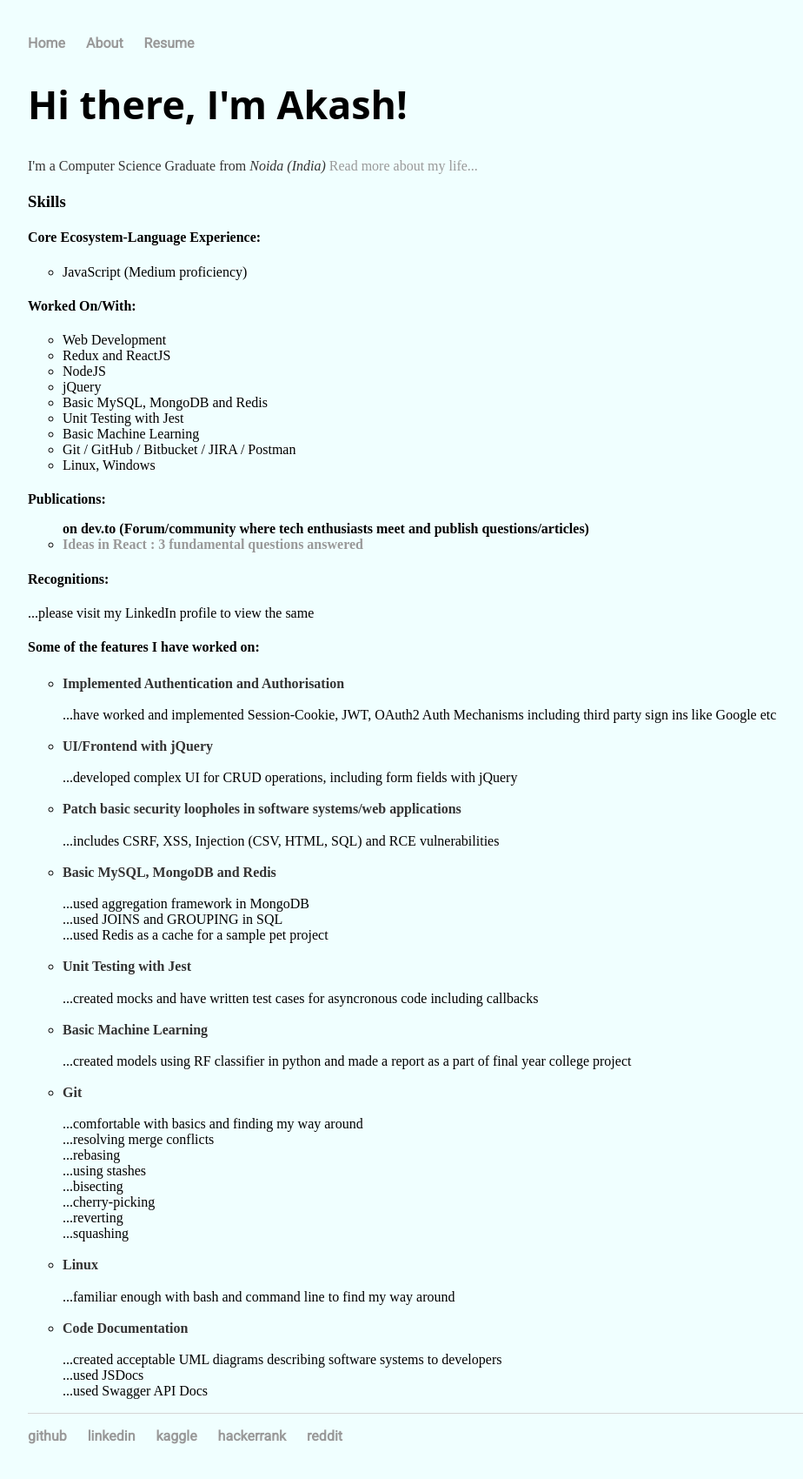
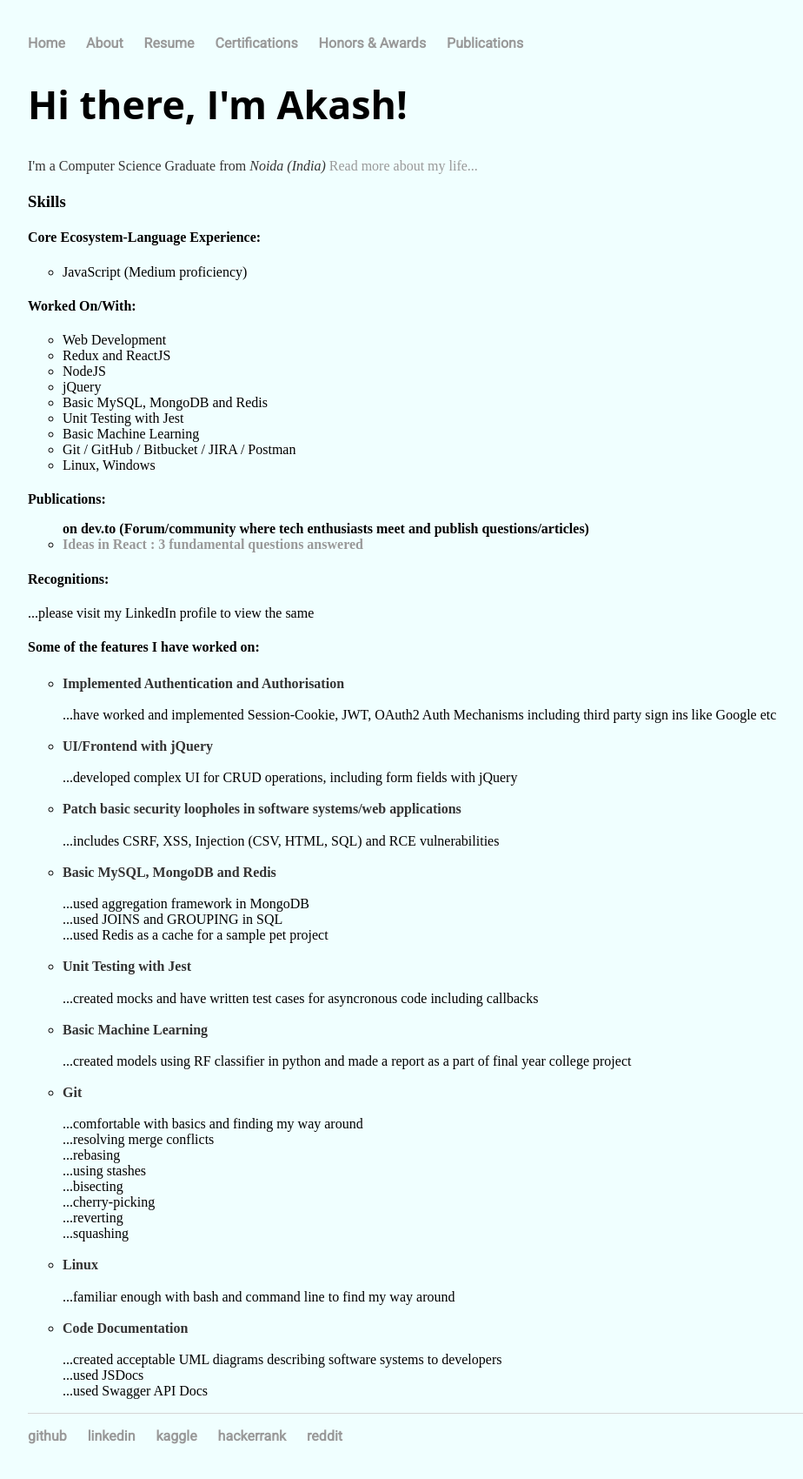
Before and after one commit to thisis-akash/thisis-akash.github.io, a Jekyll site: the page built from index.html, in a window 1280 px wide. Shown: the whole page at 87% size, without its empty margins (160-1084 px from the left). Built offline with Jekyll 4.4.1, drawn with Linux system fonts in a browser that asks for light colours.

Commit message:
added new links to top nav

```diff
--- a/_layouts/default.html
+++ b/_layouts/default.html
@@ -25,6 +25,9 @@
 	        		<li><a href="/">Home</a></li>
 					<li><a href="/about">About</a></li>
 					<li><a href="https://www.linkedin.com/in/akashaggarwal13/">Resume</a></li>
+					<li><a href="https://www.linkedin.com/in/akashaggarwal13/details/certifications/">Certifications</a></li>
+					<li><a href="https://www.linkedin.com/in/akashaggarwal13/details/honors/">Honors & Awards</a></li>
+					<li><a href="https://www.linkedin.com/in/akashaggarwal13/details/publications/">Publications</a></li>
 	    		</ul>
 			</nav>
 
```
